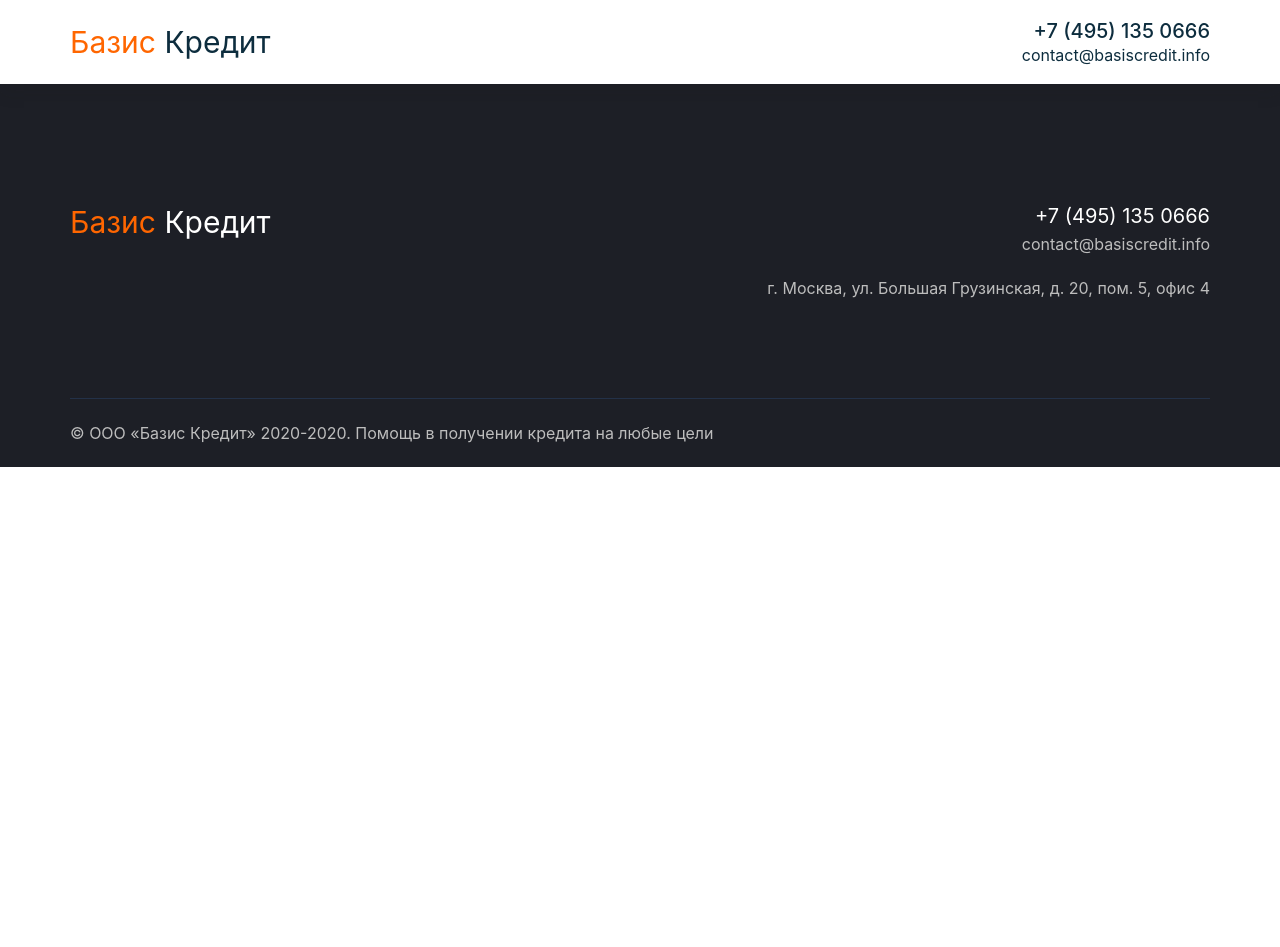
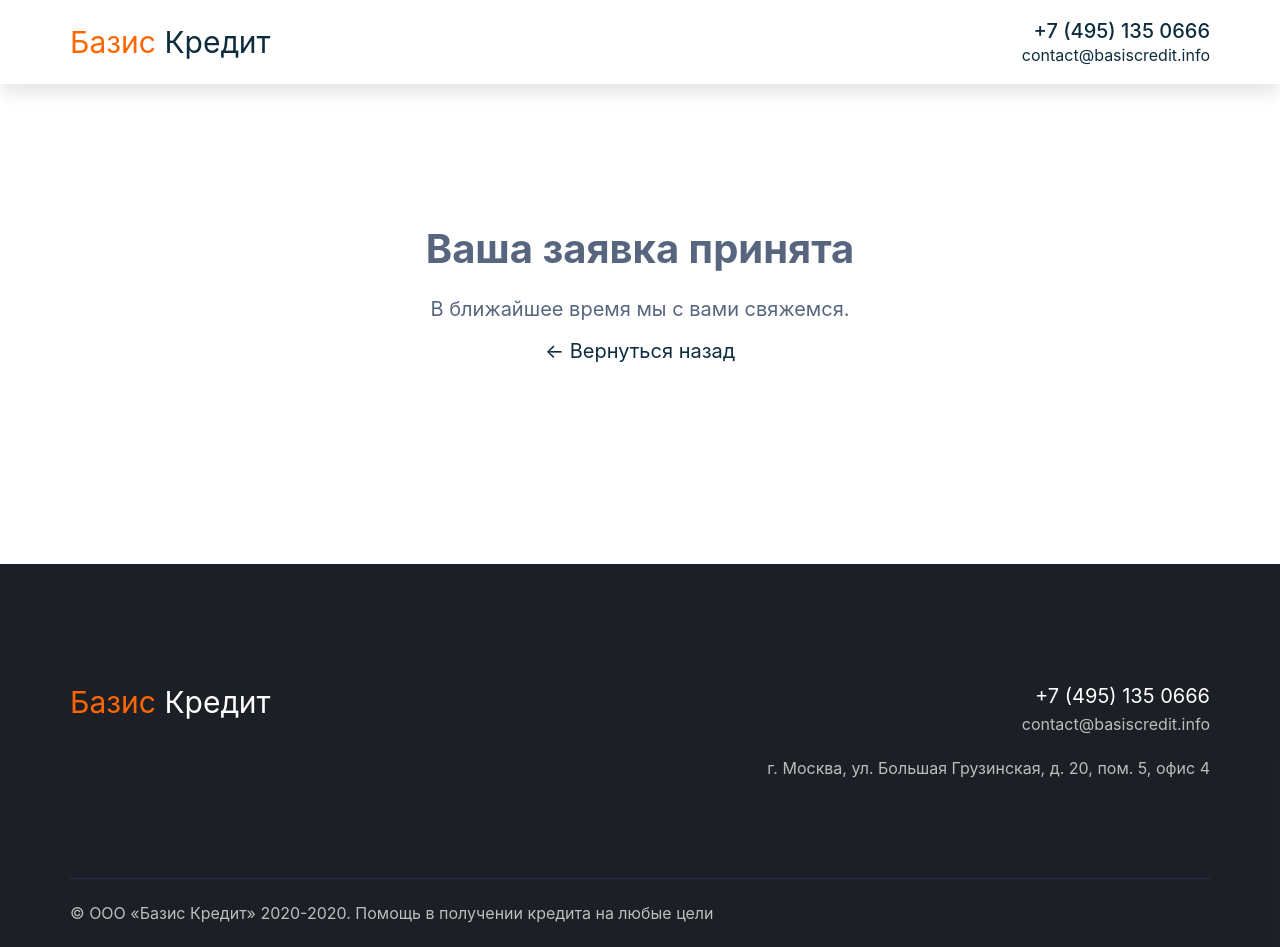
Before and after one commit to Rusaldo/Nuxt, a Nuxt app: page /success in a window 1280 px wide. Before the commit the page ends 800 px from the top, so only its background shows below. Built offline with nearby package versions, Linux system fonts and the light colour scheme.

Commit message:
success page

```diff
--- a/components/form/ApplyForm.vue
+++ b/components/form/ApplyForm.vue
@@ -3,6 +3,7 @@
         class="apply-form"
         data-netlify="true"
         name="apply"
+        action="/success"
         @submit.prevent="handleSubmit" >
     <p class="apply-form__text">Наш специалист свяжется с вами в ближайшее время</p>
     <div class="apply-form__form-wrapper">
@@ -10,12 +11,14 @@
         <BaseInput v-model="name"
                    type="text"
                    name="name"
+                   required
                    placeholder="Имя" />
       </div>
       <div class="apply-form__field">
         <BaseInput v-model="phone"
                    type="tel"
                    name="phone"
+                   required
                    placeholder="Номер телефона" />
       </div>
       <div class="apply-form__field">
--- a/components/layout/Footer/Footer.vue
+++ b/components/layout/Footer/Footer.vue
@@ -54,6 +54,11 @@
      @include tablet {
        grid-template-columns: 250px 1fr;
        grid-auto-rows: auto;
+       padding-top: 60px;
+       padding-bottom: 60px;
+     }
+
+     @include laptop {
        padding-top: 100px;
        padding-bottom: 100px;
      }
--- /dev/null
+++ b/pages/success.vue
@@ -0,0 +1,44 @@
+<template>
+  <div class="success-page">
+    <div class="section">
+      <div class="container">
+        <h2>Ваша заявка принята</h2>
+        <p>В ближайшее время мы с вами свяжемся.</p>
+        <nuxt-link class="success-page__back-link" to="/">← Вернуться назад</nuxt-link>
+      </div>
+    </div>
+  </div>
+</template>
+
+<style lang="scss" scoped>
+  .success-page {
+    font-size: 18px;
+    text-align: center;
+    min-height: 50vh;
+
+    @include tablet {
+      min-height: 60vh;
+      font-size: 20px;
+    }
+
+    h2 {
+      font-size: 24px;
+      margin-bottom: 24px;
+
+      @include tablet {
+        font-size: 40px;
+      }
+    }
+
+    &__back-link {
+      display: inline-block;
+      margin-top: 18px;
+      color: var(--primary-color);
+      transition: color .2s;
+
+      &:hover {
+        color: var(--accent-color)
+      }
+    }
+  }
+</style>
```
